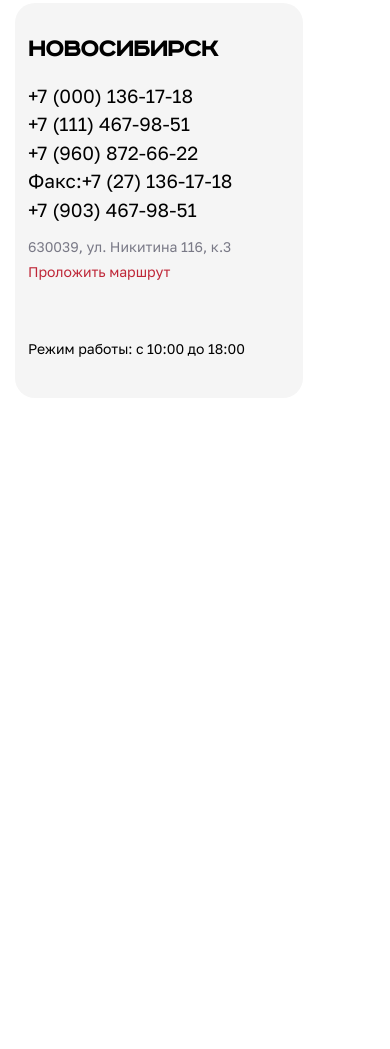
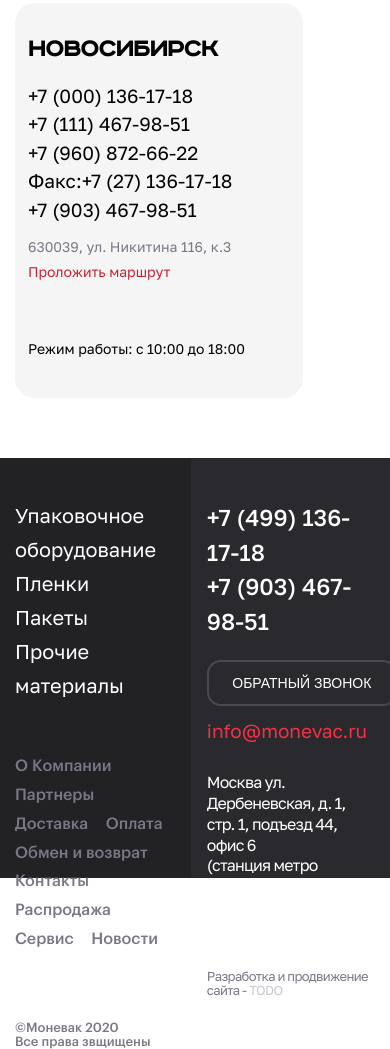
Before and after one commit to Dmitry1964/test-mono, a website built with webpack: page index.html in a window 390 px wide. Shown: the part 3752-4801 px from the top of the page. Before the commit the page ends 4210 px from the top, so only its background shows below. Built offline with nearby package versions, Linux system fonts and the light colour scheme; files whose address does not match are found by name.

Commit message:
feat: добавляет версию tablet footer

```diff
--- a/index.html
+++ b/index.html
@@ -170,7 +170,7 @@
         </div>
       </section>
     </main>
-    <!-- <footer class="footer">
+    <footer class="footer">
       <div class="container">
         <div class="footer__wrapper">
           <div class="footer__left">
@@ -231,6 +231,6 @@
                 <span>TODO</span></p>
             </div>
           </div>
-        </footer> -->
+        </footer>
       </body>
     </html>
--- a/src/styles/block/branches.scss
+++ b/src/styles/block/branches.scss
@@ -7,6 +7,7 @@
 
   @include vp-1023 {
     padding-top: 59px;
+    padding-bottom: 79px;
   }
 
   @include vp-767 {
--- a/src/styles/block/footer.scss
+++ b/src/styles/block/footer.scss
@@ -27,6 +27,11 @@
     background-color: $color-jaguar;
     z-index: -10;
   }
+
+  @include vp-1023 {
+    height: 420px;
+    padding-top: 35px;
+  }
 }
 
 .footer__wrapper {
@@ -38,11 +43,19 @@
   padding-top: 5px;
   margin-bottom: 70px;
 
+  @include vp-1023 {
+    margin-bottom: 50px;
+  }
+
   & li {
     margin-bottom: 10px;
 
     &:last-child {
       margin-bottom: 0;
+    }
+
+    @include vp-1023 {
+      margin-bottom: 0px;
     }
   }
 }
@@ -52,6 +65,11 @@
   line-height: 140%;
   color: $color-white-default;
   transition: color 0.3s ease;
+
+  @include vp-1023 {
+    font-size: 2rem;
+    line-height: 170%;
+  }
 
   &:hover {
     color: $color-amaranth;
@@ -69,6 +87,10 @@
   color: $color-storm-gray;
   margin-right: 24px;
   transition: color 0.3s ease;
+
+  @include vp-1023 {
+    margin-right: 15px;
+  }
 
   &:hover {
     color: $color-white-default;
@@ -88,12 +110,21 @@
 
 .footer__contact {
   padding-left: 19.5%;
+
+  @include vp-1023 {
+    padding-left: 11.5%;
+  }
 }
 
 .footer__contact-phones {
   display: flex;
   justify-content: space-between;
   margin-bottom: 20px;
+
+  @include vp-1023 {
+    flex-direction: column;
+    margin-bottom: 15px;
+  }
 }
 
 .footer__contact-links {
@@ -101,6 +132,15 @@
 
   & li:not(:last-child) {
     margin-bottom: 10px;
+
+    @include vp-1023 {
+      margin-bottom: 0;
+    }
+  }
+
+  @include vp-1023 {
+    padding-top: 7px;
+    margin-bottom: 22px;
   }
 }
 
@@ -109,6 +149,11 @@
   font-weight: 500;
   line-height: 130%;
   color: $color-white-default;
+
+  @include vp-1023 {
+    font-size: 2.3rem;
+    line-height: 150%;
+  }
 }
 
 .footer__contact-btn {
@@ -123,6 +168,10 @@
   cursor: pointer;
   transition: opacty 0.3s ease;
 
+  @include vp-1023 {
+    height: 46px;
+  }
+
   &:hover {
     opacity: 0.7;
   }
@@ -134,6 +183,12 @@
   line-height: 140%;
   color: $color-amaranth;
   margin-bottom: 97px;
+
+  @include vp-1023 {
+    font-size: 1.9rem;
+    line-height: 110%;
+    margin-bottom: 30px;
+  }
 }
 
 .footer__address {
@@ -144,6 +199,10 @@
   color: $color-white-default;
   letter-spacing: -0.05em;
   margin-bottom: 77px;
+
+  @include vp-1023 {
+    margin-bottom: 72px;
+  }
 }
 
 .footer__info {
```
